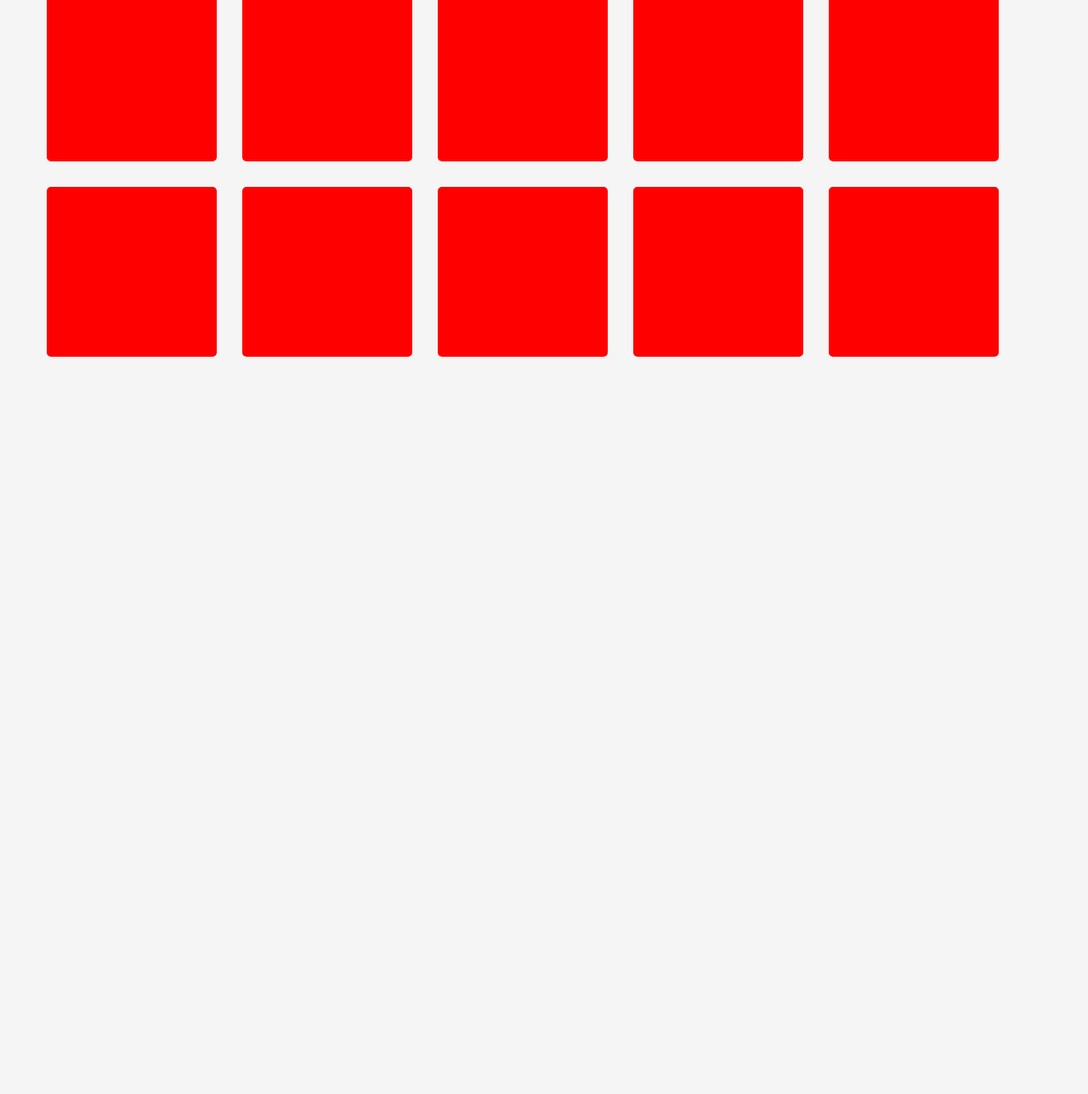
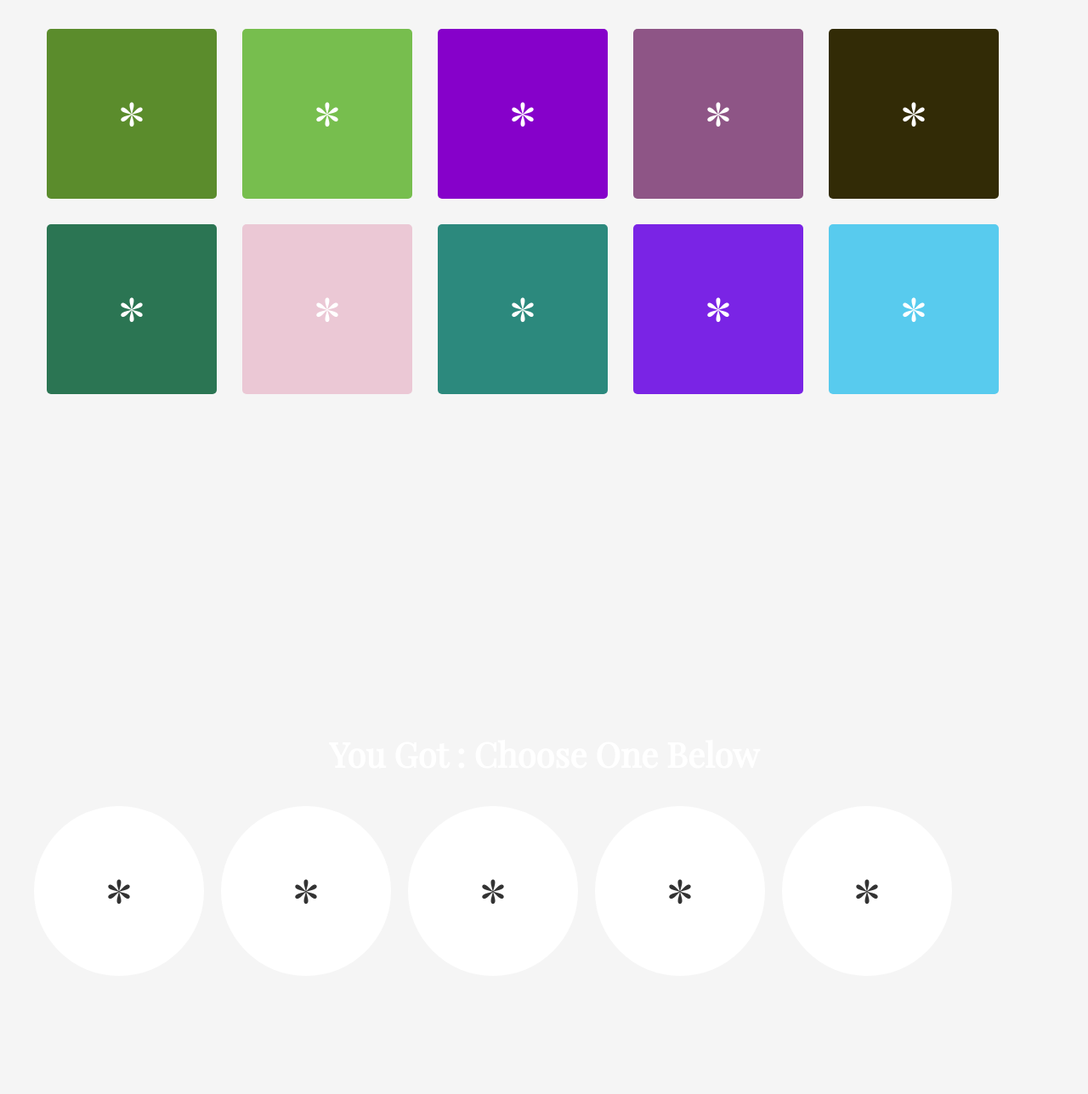
Before and after one commit to piupaulgit/jqueryGame, a plain HTML site: page index.html in a window 1280 px wide. Shown: the part 195-1483 px from the top of the page at 85% size. Before the commit the page ends 800 px from the top, so only its background shows below. Drawn offline with nearby package versions, Linux system fonts and the light colour scheme.

Commit message:
game Done

```diff
--- a/index.html
+++ b/index.html
@@ -4,35 +4,52 @@
     <meta charset="utf-8">
     <meta name="viewport" content="width=device-width, initial-scale=1, shrink-to-fit=no">
     <link rel="stylesheet" type="text/css" href="style/style.css">
+    <link href="https://fonts.googleapis.com/css?family=Playfair+Display" rel="stylesheet">
   </head>
+</head>
 <body>
-
-<div class="main_wrapper">
-	<div class="container">
-		<div class="each_box">
+	<div class="main_wrapper">
+		<div class="first_screen">
+			<div class="container">
+				<h1>Let's Start: Choose One</h1>
+				<div class="each_box">*</div>
+				<div class="each_box">*</div>
+				<div class="each_box">*</div>
+				<div class="each_box">*</div>
+				<div class="each_box">*</div>
+				<div class="each_box">*</div>
+				<div class="each_box">*</div>
+				<div class="each_box">*</div>
+				<div class="each_box">*</div>
+				<div class="each_box">*</div>
+			</div>
 		</div>
-		<div class="each_box">
+		<div class="second_screen">
+			<div class="container">
+				<h1>You got <span id="first_got"></span> : Choose one below </h1>
+				<div class="second_screen_each_box">*</div>
+				<div class="second_screen_each_box">*</div>
+				<div class="second_screen_each_box">*</div>
+				<div class="second_screen_each_box">*</div>
+				<div class="second_screen_each_box">*</div>
+			</div>
 		</div>
-		<div class="each_box">
-		</div>
-		<div class="each_box">
-		</div>
-		<div class="each_box">
-		</div>
-		<div class="each_box">
-		</div>
-		<div class="each_box">
-		</div>
-		<div class="each_box">
-		</div>
-		<div class="each_box">
-		</div>
-		<div class="each_box">
+		<div class="third_screen">
+			<div class="container">
+				<h2>You got: <span id="point2"></span> this time</h2>
+				<h1>Total Score: <span id="totalScore"></span></h1>
+				<h1>YOU ARE A <span id="finalResult"></span></h1>
+			</div>
 		</div>
 	</div>
-</div>
+
+
+
+
+
 
 <script type="text/javascript" src="js/jquery.js"></script>
 <script type="text/javascript" src="js/custom.js"></script>
+</script>
 </body>
 </html>
--- a/js/custom.js
+++ b/js/custom.js
@@ -1,9 +1,78 @@
 $(document).ready(function(){
-	$('.each_box').click(function(){
-		$(this).css({'position': 'absolute',
-					'height': '100%',
-					'width': '100%'}
-			);
-		$('body').css('position', 'relative');
+
+	// looping each div
+	$('.each_box').each(function(index){
+
+		// generating random colors
+		var color = '#' ;
+		var colorCodes = '0123456789ABCDEF'.split('');
+
+		 for (var i = 0; i < 6; i++ ) {
+	        color += colorCodes[Math.round(Math.random() * 15 )];
+		    }
+
+
+		 values = '0123456789'.split('');
+		 randNumber = '';
+		 for (var i = 0; i < values.length; i++) {
+		 	randNumber = values[Math.round(Math.random() * 9 )];
+		 }
+
+		 $(this).attr('point',randNumber);
+
+		// assinging random color to the divs background
+		$(this).css('background-color', color);
+
+
+		// each Div click
+		$(this).click(function(){
+
+			// storing its inline style(background-color) into a variable
+		     var backgroundColor = $(this).css('background-color');
+		     var gotPoint = parseInt($(this).attr('point'));
+		     // alert(backgroundColor);
+
+
+		     // activating the second screen with the same background color
+		     $('.second_screen').css({'margin-top': '-100vh', 'background-color': backgroundColor});
+			 $('.first_screen .container').css('display', 'none');
+
+			 $('#first_got').text(gotPoint);
+
+
+			$('.second_screen_each_box').each(function(){
+
+			 	values2 = ['10', '50', '20', '24', '25', '54'];
+				 randNumber2 = '';
+				 for (var i = 0; i < values2.length; i++) {
+				 	randNumber2 = values2[Math.round(Math.random() * 5 )];
+				 }
+
+				  $(this).attr('point',randNumber2);
+
+				  $(this).click(function(){
+				  	var gotPoint2 = parseInt($(this).attr('point'));
+
+				  	var totalPoints = gotPoint + gotPoint2;
+				  	var result = '';
+				  	if ( totalPoints > 30){
+				  		result = 'Winner';
+				  	}
+				  	else{
+				  		result = 'Loser';
+				  	}
+
+				  	$('.third_screen').css({'margin-top': '-100vh', 'background-color': backgroundColor});
+				  	$('.second_screen .container').css('display', 'none');
+				  	$('#point2').text(gotPoint2);
+				  	$('#totalScore').text(totalPoints);
+				  	$('#finalResult').text(result);
+				  });
+
+			 });
+
+
+
+		});
 	});
 });
--- a/style/style.scss
+++ b/style/style.scss
@@ -1,8 +1,6 @@
 // variables
 $white: #F5F5F5;
-
-
-
+$textColor: #313142;
 
 
 
@@ -23,11 +21,22 @@ a, a:hover{
 
 body{
 	background: $white;
+	font-family: 'Playfair Display', serif;
+	overflow: hidden;
+}
+h1{
+	font-size: 40px;
+	text-align: center;
+	margin-bottom: 35px;
+	text-transform: capitalize;
+	color: $textColor;
 }
 
+.first_screen{
+	height: 100vh;
+	position: relative;
+}
 .main_wrapper{
-	position: relative;
-	height: 100vh;
 	.container{
 		position: absolute;
 		top: 50%;
@@ -38,11 +47,59 @@ body{
 			height: 200px;
 			width: 200px;
 			border-radius: 5px;
-			background: red;
 			margin:15px;
 			float: left;
 			cursor: pointer;
 			transition: all .5s ease-out;
+		    color: #fff;
+		    font-size: 68px;
+		    text-align: center;
+		    line-height: 215px;
+			&:hover{
+				transform:scale(1.05);
+			}
 		}
 	}
 }
+.second_screen{
+	height: 100vh;
+	transition: all .5s;
+	position: relative;
+	h1{
+		color: #fff;
+	}
+	.second_screen_each_box{
+		width: 200px;
+		height: 200px;
+		border-radius: 50%;
+		background-color: #fff;
+		cursor: pointer;
+		transition: all .5s ease-out;
+		float: left;
+		margin-right: 20px;
+	    color: #333;
+	    font-size: 68px;
+	    text-align: center;
+	    line-height: 215px;
+		&:hover{
+			transform: scale(1.05);
+		}
+	}
+}
+.third_screen{
+	height: 100vh;
+	transition: all .5s;
+	position: relative;
+	background-color: #fff;
+	h1{
+		color: #fff;
+		text-transform: uppercase;
+		margin-bottom: 15px;
+	}
+	h2{
+		color: #fff;
+		font-size: 35px;
+		text-align: center;
+		margin-bottom: 50px;
+	}
+}
```
Also changed, not shown: style/style.css, 1 other file.
